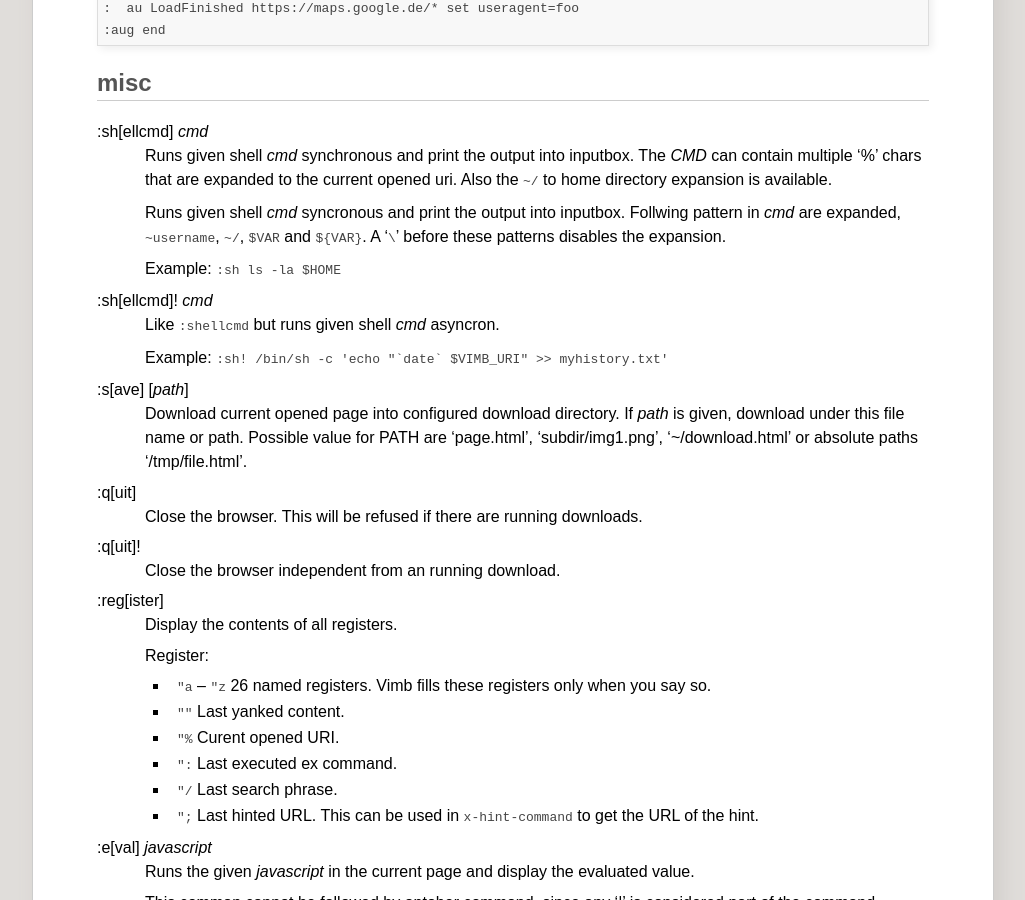
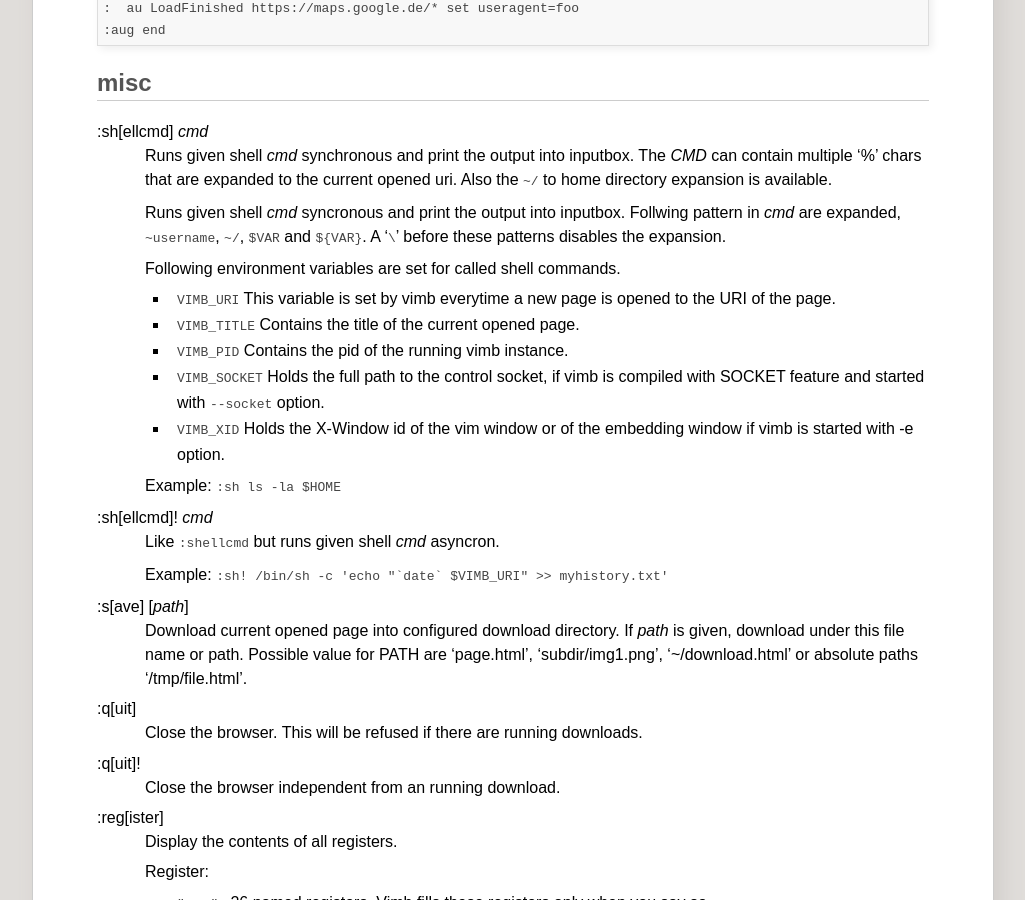
Before and after one commit to fanglingsu/vimb, a Jekyll site: the page built from commands.md, in a window 1280 px wide and 900 px high, scrolled down 5172 px. Shown: the whole window, without its empty margins (127-1152 px from the left). Built offline with Jekyll 4.4.1, drawn with Linux system fonts in a browser that asks for light colours.

Commit message:
Added env vars for :shellcmd.

```diff
--- a/commands.md
+++ b/commands.md
@@ -295,6 +295,15 @@ Example:
 : Runs given shell *cmd* syncronous and print the output into inputbox.
   Follwing pattern in *cmd* are expanded, `~username`, `~/`, `$VAR` and
   `${VAR}`. A '``\``' before these patterns disables the expansion.
+: Following environment variables are set for called shell commands.
+: - `VIMB_URI` This variable is set by vimb everytime a new page is opened to
+    the URI of the page.
+  - `VIMB_TITLE` Contains the title of the current opened page.
+  - `VIMB_PID` Contains the pid of the running vimb instance.
+  - `VIMB_SOCKET` Holds the full path to the control socket, if vimb is compiled
+    with  SOCKET  feature  and  started  with  `--socket` option.
+  - `VIMB_XID` Holds the X-Window id of the vim window or of the embedding
+    window if vimb is started with -e option.
 : Example: `:sh ls -la $HOME`
 
 :sh[ellcmd]! *cmd*
```
